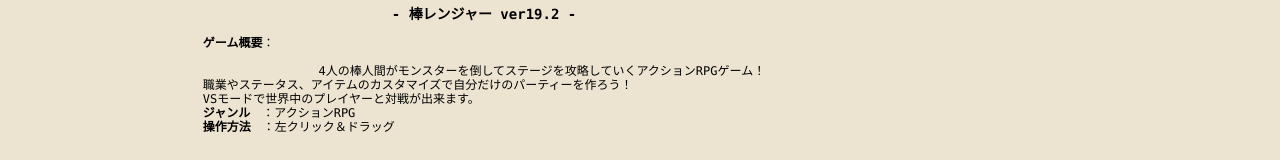
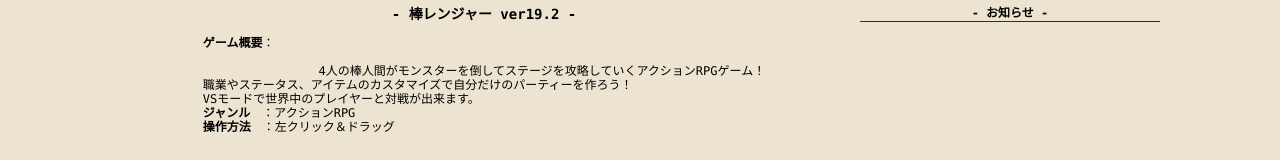
Before and after one commit to prism4291/ranger, a plain HTML site: page src/index.html in a window 1280 px wide. Shown: the top 160 px of the page. Drawn offline with Linux system fonts and the light colour scheme.

Commit message:
Update index.html

```diff
--- a/src/index.html
+++ b/src/index.html
@@ -10,6 +10,13 @@
 <BODY>
 
     <DIV ID="middle">
+        <DIV ID="middle_ru">
+            <DIV ID="sp_info">
+                <DIV CLASS="si_ttl">お知らせ</DIV>
+            </DIV>
+            <DIV ID="mrw_ads">
+            </DIV>
+        </DIV>
         <DIV ID="middle_l">
             <H1 CLASS="F2 bttl">棒レンジャー ver19.2</H1>
             <DIV CLASS="tt"><B>ゲーム概要</B>：<BR>
```
